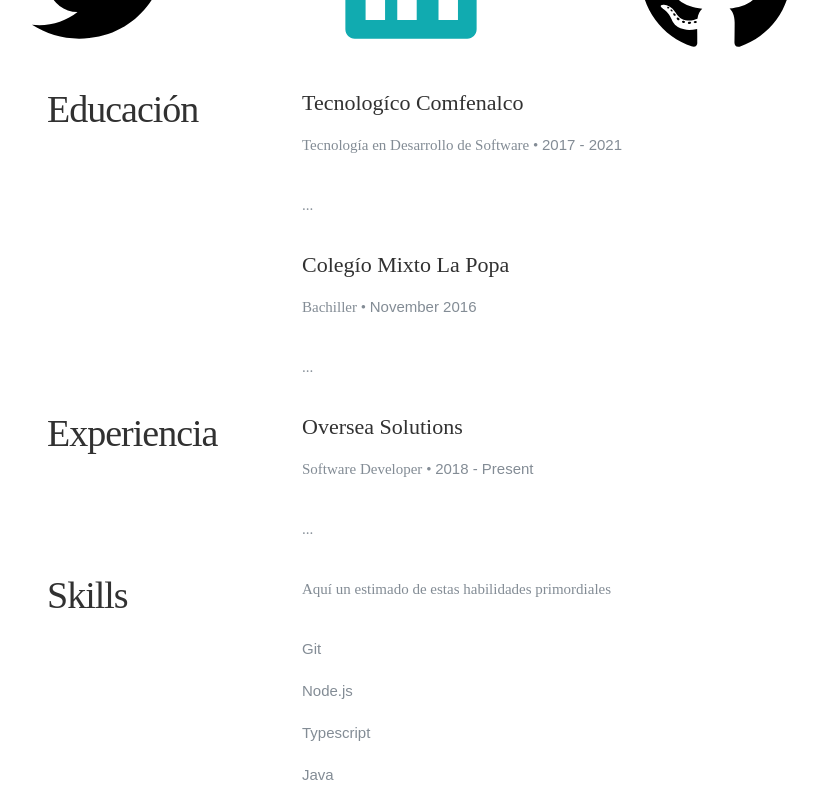
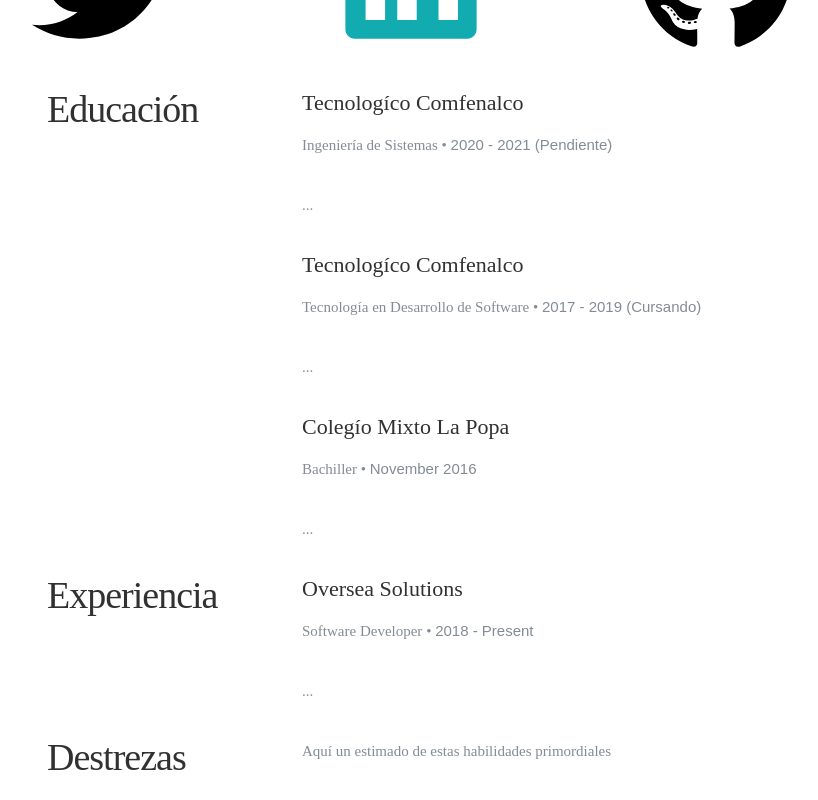
Before and after one commit to Rober19/resume-site-svelte, a Svelte app: page / in a window 1280 px wide. Shown: the part 620-1420 px from the top of the page, without its empty margins (43-861 px from the left). Built offline with nearby package versions, Linux system fonts and the light colour scheme; some icons are missing; a web font is replaced by a local one.

Commit message:
[Rober19] [2019/08/28] testing

```diff
--- a/src/assets/ResumeContent.js
+++ b/src/assets/ResumeContent.js
@@ -78,13 +78,21 @@ export const content_app = {
     show_education: true,
     show_work: true,
     skillmessage: 'Aquí un estimado de estas habilidades primordiales',
+    skills_title: 'Destrezas',
     education_title: 'Educación',
     work_title: 'Experiencia',
     education: [
       {
         school: 'Tecnologíco Comfenalco',
+        degree: 'Ingeniería de Sistemas',
+        graduated: '2020 - 2021 (Pendiente)',
+        description:
+          '... ',
+      },
+      {
+        school: 'Tecnologíco Comfenalco',
         degree: 'Tecnología en Desarrollo de Software',
-        graduated: '2017 - 2021',
+        graduated: '2017 - 2019 (Cursando)',
         description:
           '... ',
       },
@@ -117,31 +125,31 @@ export const content_app = {
     skills: [
       {
         name: 'Git',
+        level: '55%',
+      },
+      {
+        name: 'Node.js',
+        level: '70%',
+      },
+      {
+        name: 'Typescript',
         level: '60%',
       },
       {
-        name: 'Node.js',
-        level: '55%',
+        name: 'Java',
+        level: '60%',
       },
       {
-        name: 'Typescript',
+        name: 'HTML5',
         level: '50%',
       },
       {
-        name: 'Java',
-        level: '90%',
-      },
-      {
-        name: 'HTML5',
-        level: '80%',
-      },
-      {
         name: 'Js',
-        level: '50%',
+        level: '60%',
       },
       {
         name: 'CSS',
-        level: '80%',
+        level: '45%',
       },
       {
         name: 'MongoDB',
@@ -149,7 +157,7 @@ export const content_app = {
       },
       {
         name: 'SQL',
-        level: '40%',
+        level: '50%',
       },
     ],
     skills_tags_titles: {
--- a/src/components/resume/Resume.svelte
+++ b/src/components/resume/Resume.svelte
@@ -14,6 +14,7 @@
     show_work,
     show_skills_tags,
     show_skills,
+    skills_title,
     skills_tags_titles
   } = content_app.resume;
 </script>
@@ -89,7 +90,7 @@
 
         <div class="three columns header-col">
           <h1>
-            <span>Skills</span>
+            <span>{skills_title}</span>
           </h1>
         </div>
 
```
